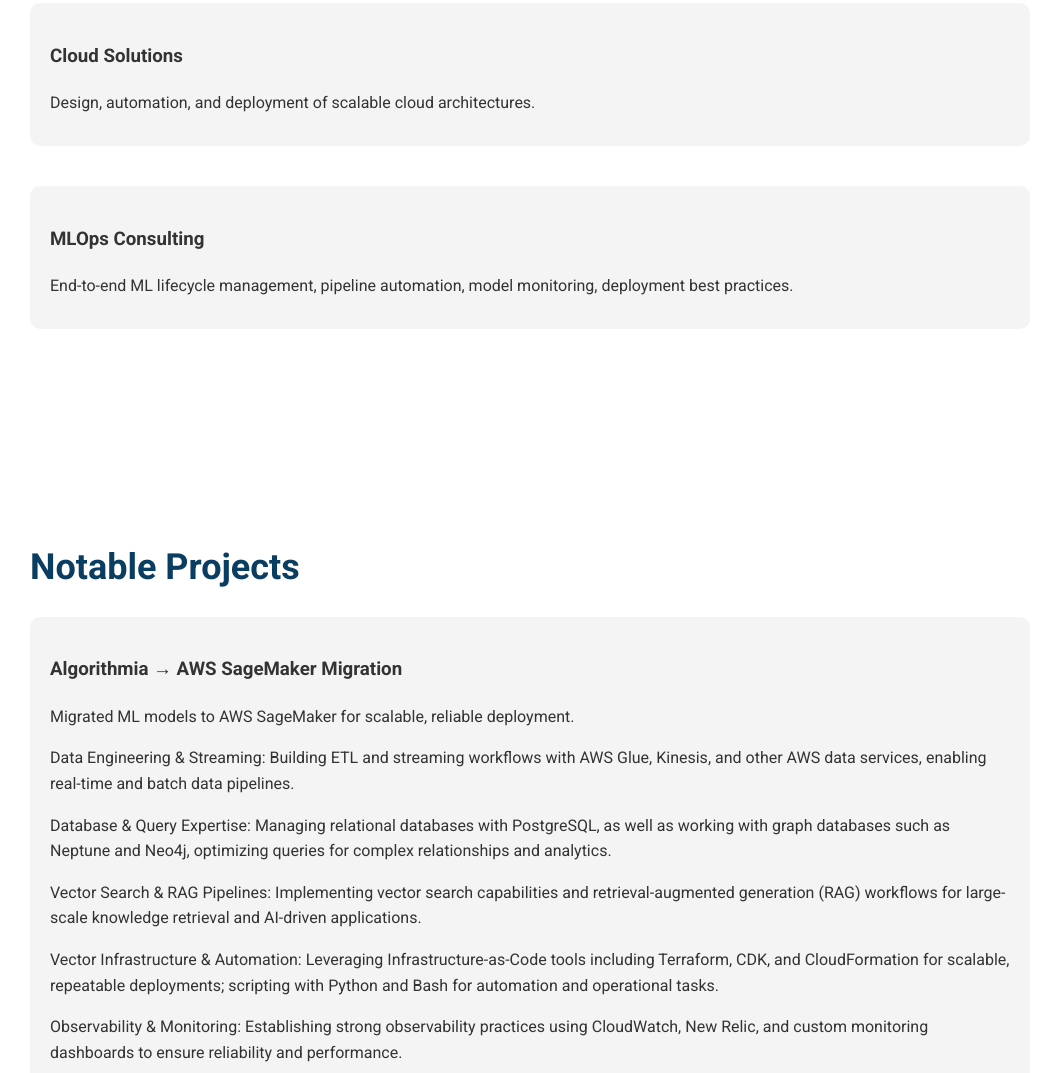
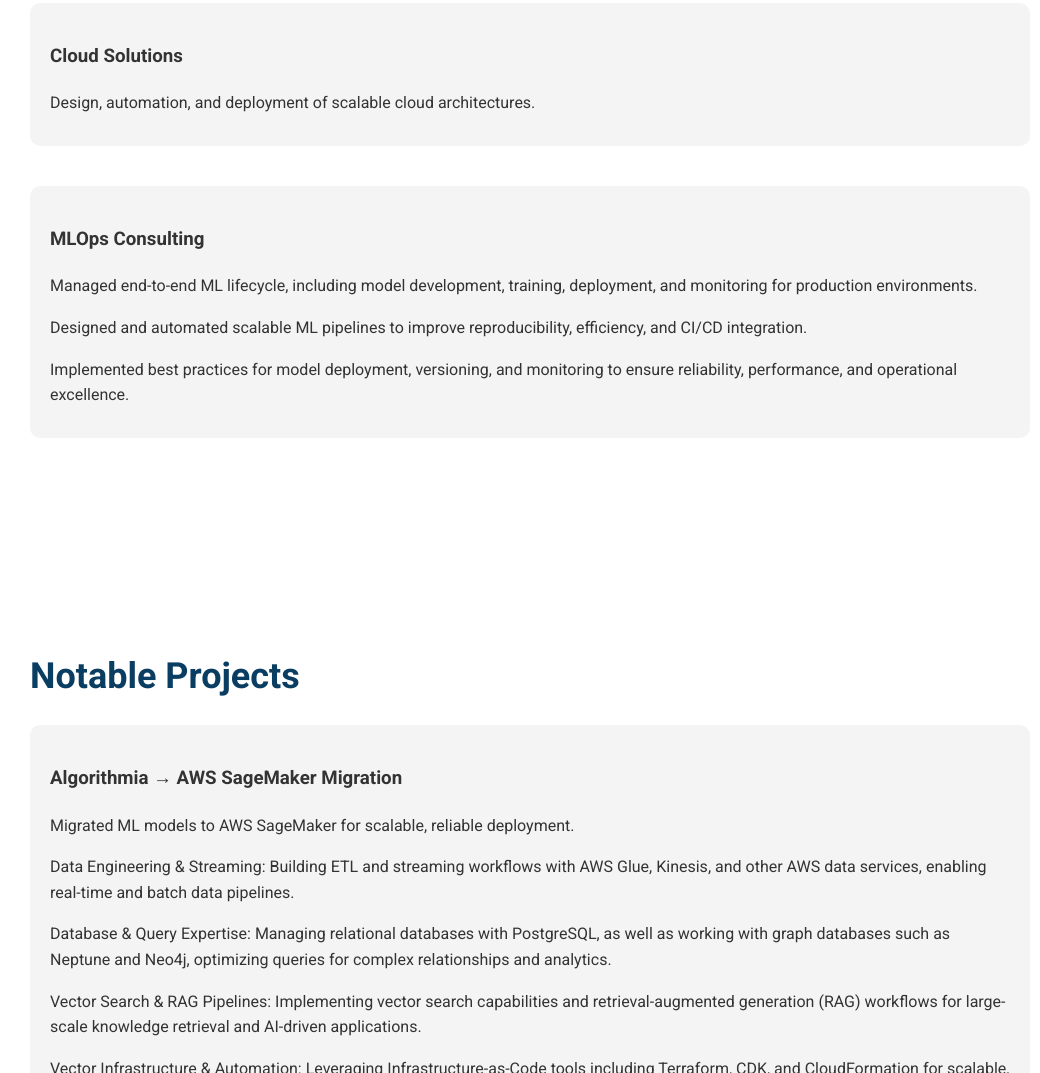
Before and after one commit to chandra7924/myprotfolio, a plain HTML site: page index.html in a window 1280 px wide. Shown: the part 3202-4275 px from the top of the page, without its empty margins (110-1150 px from the left). Drawn offline with Linux system fonts and the light colour scheme.

Commit message:
myprofile

```diff
--- a/index.html
+++ b/index.html
@@ -108,7 +108,11 @@
     </div>
     <div class="service-card">
       <h3>MLOps Consulting</h3>
-      <p>End-to-end ML lifecycle management, pipeline automation, model monitoring, deployment best practices.</p>
+      <p>Managed end-to-end ML lifecycle, including model development, training, deployment, and monitoring for production environments. </p>
+
+<p>Designed and automated scalable ML pipelines to improve reproducibility, efficiency, and CI/CD integration. </p>
+
+<p> Implemented best practices for model deployment, versioning, and monitoring to ensure reliability, performance, and operational excellence.</p>
     </div>
   </div>
 </section>
```
